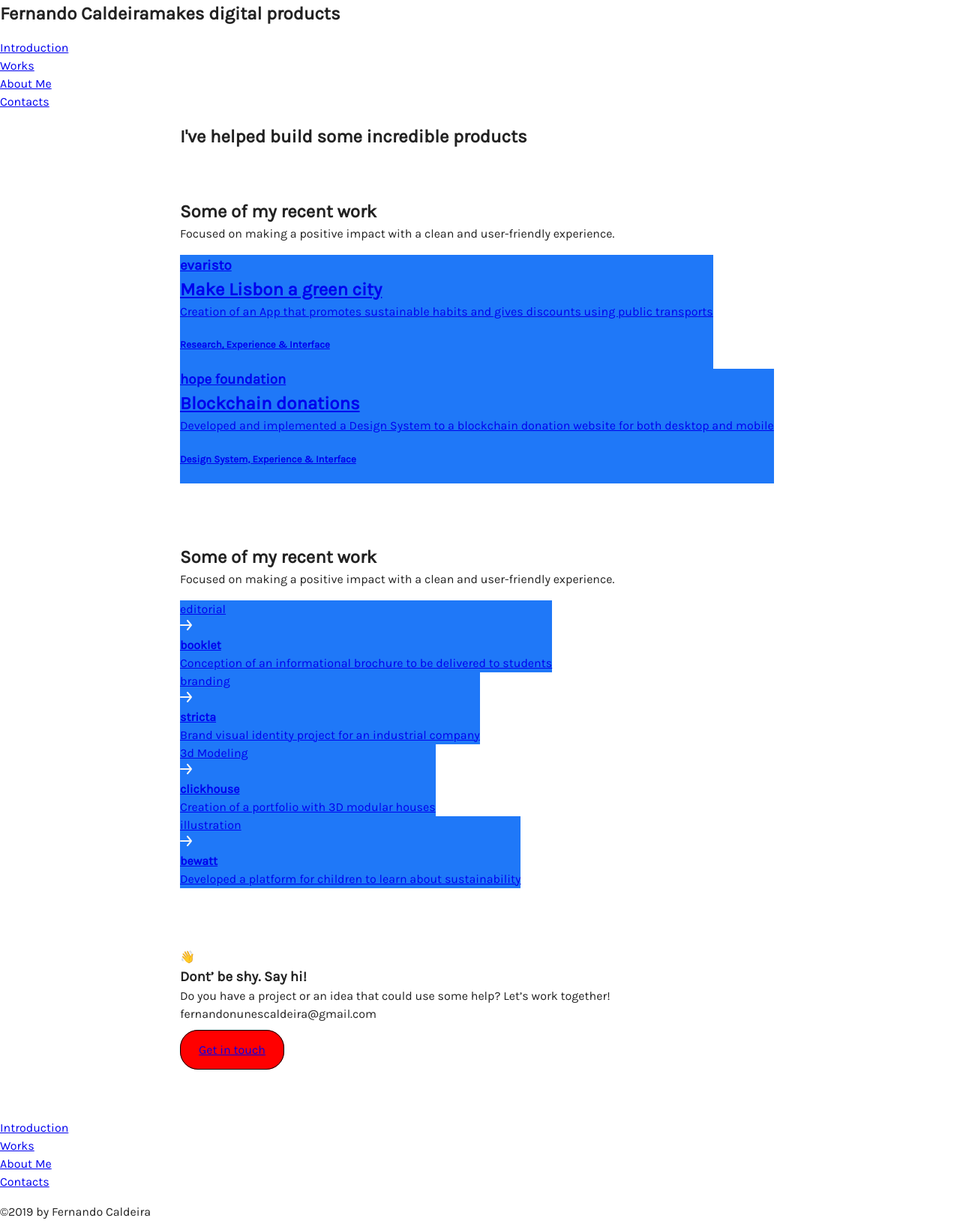
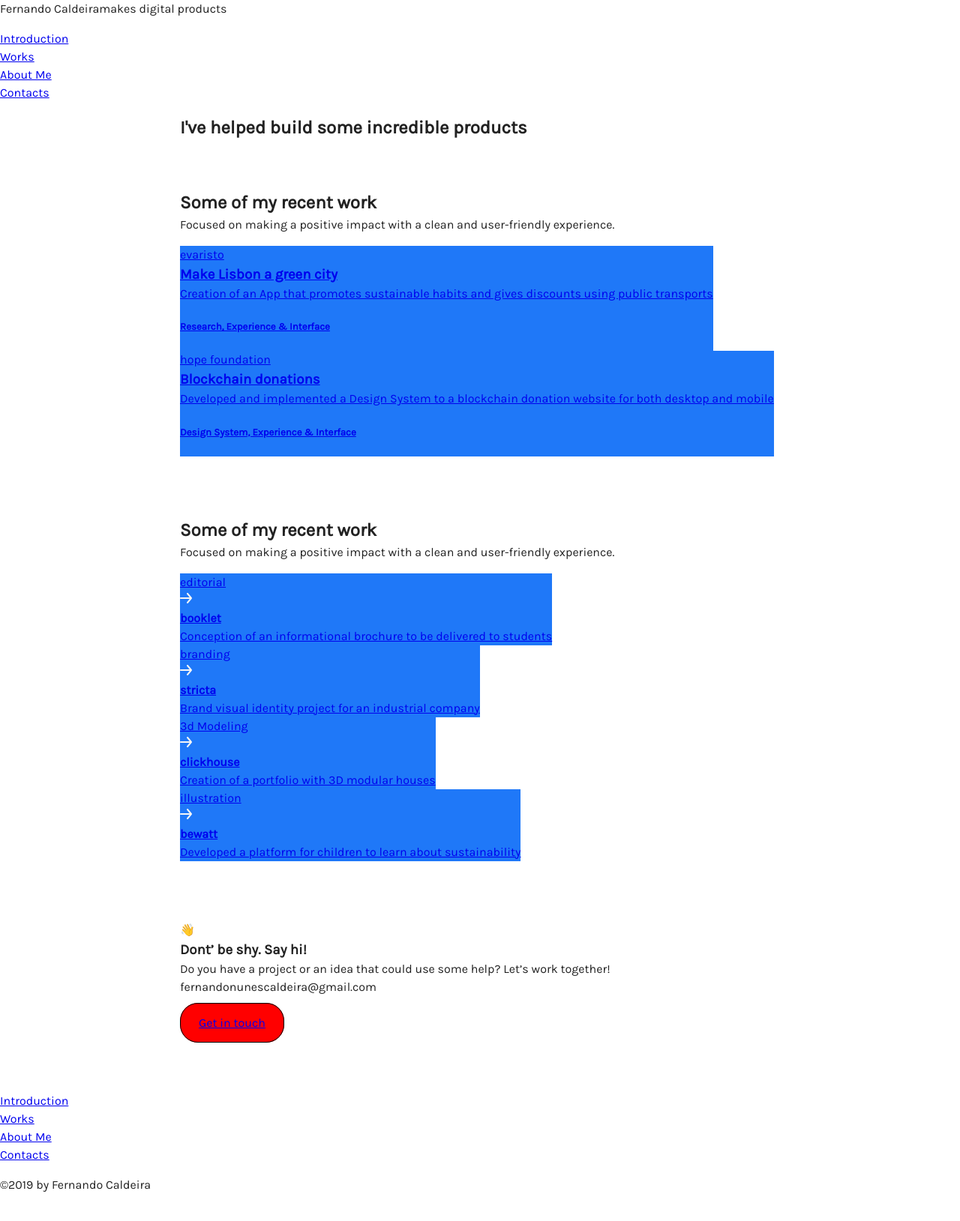
Before and after one commit to FernandoCaldeira/jekyllsite, a Jekyll site: the page built from works.markdown, in a window 1280 px wide. Shown: the whole page at 75% size. Built offline with Jekyll 4.4.1, drawn with Linux system fonts in a browser that asks for light colours; after the commit the page ends 1593 px from its top, so only the background shows below that.

Commit message:
Headings Correction

```diff
--- a/_includes/bigcard-modal.html
+++ b/_includes/bigcard-modal.html
@@ -3,8 +3,8 @@
     {% if cards.highlight == true %}
     <li>
         <a href="{{ cards.link }}" title="{{ cards.link-title }}" class="big-cards" target="_blank">
-            <h3>{{ cards.title }}</h3>
-            <h2>{{ cards.bigcardtitle }}</h2>
+            <p>{{ cards.title }}</p>
+            <h3>{{ cards.bigcardtitle }}</h3>
             <p>{{ cards.description }}</p>
             <h5>{{ cards.bigcardarea }}</h5>
         </a>
--- a/_includes/navigation.html
+++ b/_includes/navigation.html
@@ -1,4 +1,4 @@
-<h2>{{ site.data.samplelist.docs_list_title }}<span>makes digital products</span></h2>
+<p>{{ site.data.samplelist.docs_list_title }}<span>makes digital products</span></p>
 <ul>
     {% for navlinks in site.data.samplelist.docs %}
     <li><a href="{{site.baseurl}}/{{ navlinks.url }}">{{ navlinks.title }}</a></li>
--- a/_sass/_components.scss
+++ b/_sass/_components.scss
@@ -2,17 +2,6 @@
 @import "typography";
 @import "spacing";
 @import "buttons";
-
-//cards
-.standart-cards {
-    display: inline-block;
-    background-color: $c-primary;
-}
-
-.big-cards {
-    display: inline-block;
-    background-color: $c-primary;
-}
 
 //cards-backgrounds
 .evaristo {
@@ -21,6 +10,18 @@
 
 .hopefoundation {
     background-image: url("https://res.cloudinary.com/practicaldev/image/fetch/s--HbWnhu6K--/c_imagga_scale,f_auto,fl_progressive,h_500,q_auto,w_1000/https://rainharvesting.co.uk/wp-content/uploads/2017/03/The-Core-Components-Of-A-Rainwater-Harvesting-System-That-You-Should-Be-Aware-Of.png");
+}
+
+//cards
+.standart-cards {
+    display: inline-block;
+    background-blend-mode: multiply;
+    background-color: $c-primary;
+}
+
+.big-cards {
+    display: inline-block;
+    background-color: $c-primary;
 }
 
 //photos
```
